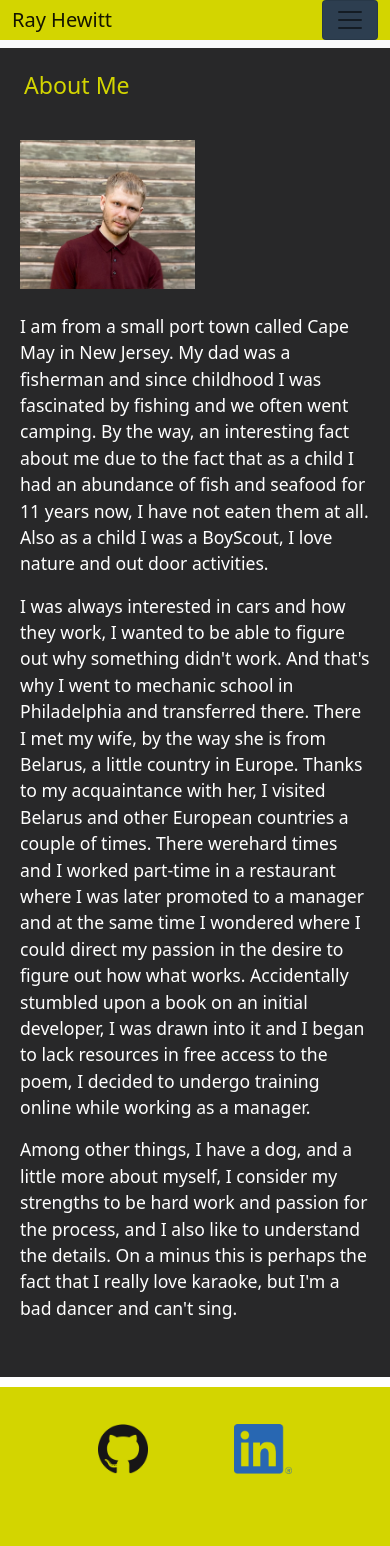
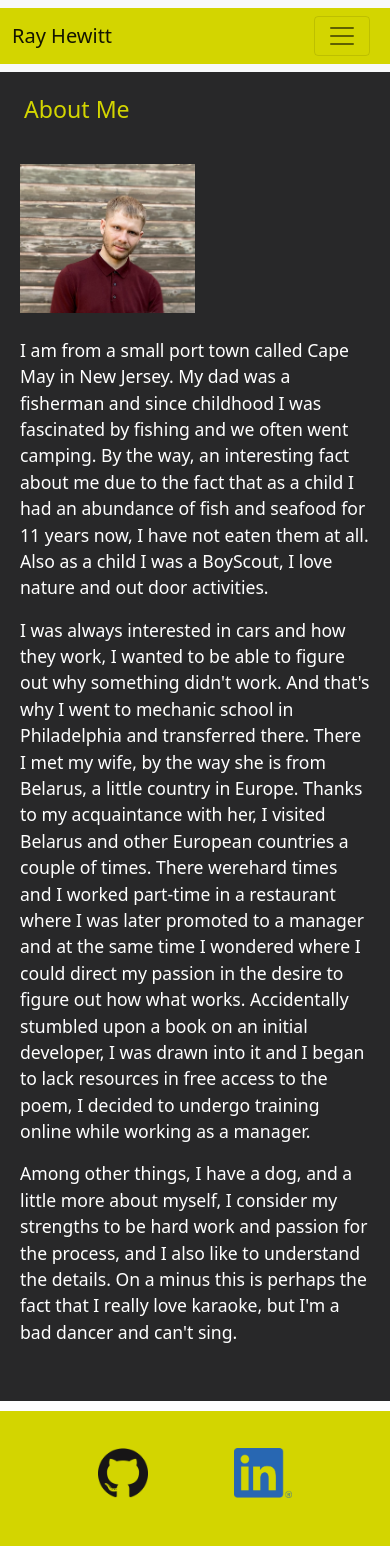
Before and after one commit to Rayman244/Portfolio, a React (Create React App) app in the folder client/: page / in a window 390 px wide. Shown: the top 1546 px of the page. Built offline with nearby package versions, Linux system fonts and the light colour scheme.

Commit message:
fixed navber in mobile view

```diff
--- a/client/src/components/Footer/Footer.js
+++ b/client/src/components/Footer/Footer.js
@@ -2,7 +2,7 @@
 import Github from '../../assets/imgs/logos/github/GitHub-Dark.png'
 import Linkedin from '../../assets/imgs/logos/linkedin/Li.png'
 import Twitter from '../../assets/imgs/logos/twitter/Twitter.png'
-
+import {Button} from 'react-bootstrap'
 
 const styles = {
     logo: {
@@ -20,18 +20,18 @@
     return (<footer className="d-flex flex-wrap justify-content-center" style={styles.footer}>
         <div>
 
-           <button className="btn" href="https://github.com/Rayman244" target="_blank"> <img src={Github} alt="GitHub Logo" style={styles.logo}/>
-           </button>
+           <Button variant="outlined-secondary" href="https://github.com/Rayman244" target="_blank"> <img src={Github} alt="GitHub Logo" style={styles.logo}/>
+           </Button>
         </div>
         <div>
-        <button className="btn" href="https://www.linkedin.com/in/rayhewitt123/" target="_blank">
+        <Button variant="outlined-secondary" href="https://www.linkedin.com/in/rayhewitt123/" target="_blank">
         <img  src={Linkedin} alt="LinkedIn Logo" style={styles.logo} />
-        </button>
+        </Button>
 
         </div>
         <div>
-        <button className="btn" href="https://twitter.com/RayHewitt123" target="_blank">
-        <img  src={Twitter}  alt="Twitter Logo" style={styles.logo}/></button>
+        <Button variant="outlined-secondary" href="https://twitter.com/RayHewitt123" target="_blank">
+        <img  src={Twitter}  alt="Twitter Logo" style={styles.logo}/></Button>
 
         </div>
     </footer>)
--- a/client/src/components/Navigation/NavStyles.css
+++ b/client/src/components/Navigation/NavStyles.css
@@ -1,4 +1,4 @@
-.navigator {
+NavBar, .navigator {
     background-color: rgb(211, 213, 0);
 
 
--- a/client/src/components/Navigation/Navbar.js
+++ b/client/src/components/Navigation/Navbar.js
@@ -1,64 +1,80 @@
-import React,{useState} from "react";
-import { Button } from "react-bootstrap";
+import React from "react";
+import { Navbar,Nav} from "react-bootstrap";
 import './NavStyles.css'
 
 export default function Navigator() {
-  const[currentPage, setCurrentPage]=useState('about')
+  // const[currentPage, setCurrentPage]=useState('about')
 
   return (
-    <nav className="navbar navbar-expand-lg navbar-light bg-light navigator pt-0">
-      <div className="container-fluid navigator">
-        <a className="navbar-brand" href="/">
-          Ray Hewitt
-        </a>
-        <Button
-          className="navbar-toggler "
-          type="button"
-          data-bs-toggle="collapse"
-          data-bs-target="#navbarNavAltMarkup"
-          aria-controls="navbarNavAltMarkup"
-          aria-expanded="false"
-          aria-label="Toggle navigation"
-        >
-          <span className="navbar-toggler-icon"></span>
-        </Button>
-        <div
-          className="collapse navbar-collapse text-end"
-          id="navbarNavAltMarkup"
-        >
-          <div className="navbar-nav">
-            <a
-              className={currentPage === 'Home' ? 'nav-link active' : 'nav-link'}
-              aria-current="page"
-              href="/"
-              onClick={() => setCurrentPage("Home")}
-            >
-              About Me
-            </a>
-            <a
-              className={currentPage === 'Projects' ? 'nav-link active' : 'nav-link'}
-              href="/Portfolio"
-              onClick={() => setCurrentPage("Projects")}
-            >
-              Portfolio
-            </a>
-            <a
-              className={currentPage === 'Contact' ? 'nav-link active' : 'nav-link'}
-              href="/Contact"
-              onClick={() => setCurrentPage("Contact")}
-            >
-              Contact
-            </a>
-            <a
-               className={currentPage === 'Resume' ? 'nav-link active' : 'nav-link'}
-              href="/Resume"
-              onClick={() => setCurrentPage("Resume")}
-            >
-              Resume
-            </a>
-          </div>
-        </div>
-      </div>
-    </nav>
+    <Navbar bg="light" expand="lg" className="navigator">
+  <div className=" container-fluid navigator">
+    <Navbar.Brand href="#home">Ray Hewitt</Navbar.Brand>
+    <Navbar.Toggle aria-controls="basic-navbar-nav" className="m-2" />
+    <Navbar.Collapse id="basic-navbar-nav">
+      <Nav className="me-auto text-end">
+        <Nav.Link href="/">Home</Nav.Link>
+        <Nav.Link href="/Portfolio">Portfolio</Nav.Link>
+        <Nav.Link href="/Contact">Contact</Nav.Link>
+        <Nav.Link href="/Resume">Resume</Nav.Link>
+
+      </Nav>
+    </Navbar.Collapse>
+  </div>
+</Navbar>
+    // <nav className="navbar navbar-expand-lg navbar-light bg-light navigator pt-0">
+    //   <div className="container-fluid navigator">
+    //     <a className="navbar-brand" href="/">
+    //       Ray Hewitt
+    //     </a>
+    //     <Button
+    //       className="navbar-toggler "
+    //       type="button"
+    //       data-bs-toggle="collapse"
+    //       data-bs-target="#navbarNavAltMarkup"
+    //       aria-controls="navbarNavAltMarkup"
+    //       aria-expanded="false"
+    //       aria-label="Toggle navigation"
+    //       active
+    //     >
+    //       <span className="navbar-toggler-icon"></span>
+    //     </Button>
+    //     <div
+    //       className="collapse navbar-collapse text-end"
+    //       id="navbarNavAltMarkup"
+    //     >
+    //       <div className="navbar-nav">
+    //         <a
+    //           className={currentPage === 'Home' ? 'nav-link active' : 'nav-link'}
+    //           aria-current="page"
+    //           href="/"
+    //           onClick={() => setCurrentPage("Home")}
+    //         >
+    //           About Me
+    //         </a>
+    //         <a
+    //           className={currentPage === 'Projects' ? 'nav-link active' : 'nav-link'}
+    //           href="/Portfolio"
+    //           onClick={() => setCurrentPage("Projects")}
+    //         >
+    //           Portfolio
+    //         </a>
+    //         <a
+    //           className={currentPage === 'Contact' ? 'nav-link active' : 'nav-link'}
+    //           href="/Contact"
+    //           onClick={() => setCurrentPage("Contact")}
+    //         >
+    //           Contact
+    //         </a>
+    //         <a
+    //            className={currentPage === 'Resume' ? 'nav-link active' : 'nav-link'}
+    //           href="/Resume"
+    //           onClick={() => setCurrentPage("Resume")}
+    //         >
+    //           Resume
+    //         </a>
+    //       </div>
+    //     </div>
+    //   </div>
+    // </nav>
   );
 }
--- a/client/src/index.css
+++ b/client/src/index.css
@@ -10,7 +10,7 @@
   /* 1 */
   -webkit-text-size-adjust: 100%;
 
-
+  background-color: rgb(211, 213, 0);
   /* 2 */
 }
 
--- a/client/src/pages/Resume/Resume.js
+++ b/client/src/pages/Resume/Resume.js
@@ -24,9 +24,9 @@
         Resume
       </h3>
       <div className="container d-flex justify-content-end">
-        <a className="btn btn-primary " target="_blank" href="https://drive.google.com/file/d/1aJuxZFj6LHLKlxx4XYPekEiUYh65J-zk/view?usp=sharing" download>
+        <button className="btn btn-primary " target="_blank" href="https://drive.google.com/file/d/1aJuxZFj6LHLKlxx4XYPekEiUYh65J-zk/view?usp=sharing" >
           Download
-        </a>
+        </button>
       </div>
       <div className="container-fluid d-flex flex-wrap p-2 mt-5">
         <div style={styles.proficency}>
```
Also changed, not shown: client/src/utils/queries.js (added, +33 -0 lines), 1 other file (tests, documents, lock files or other folders).
